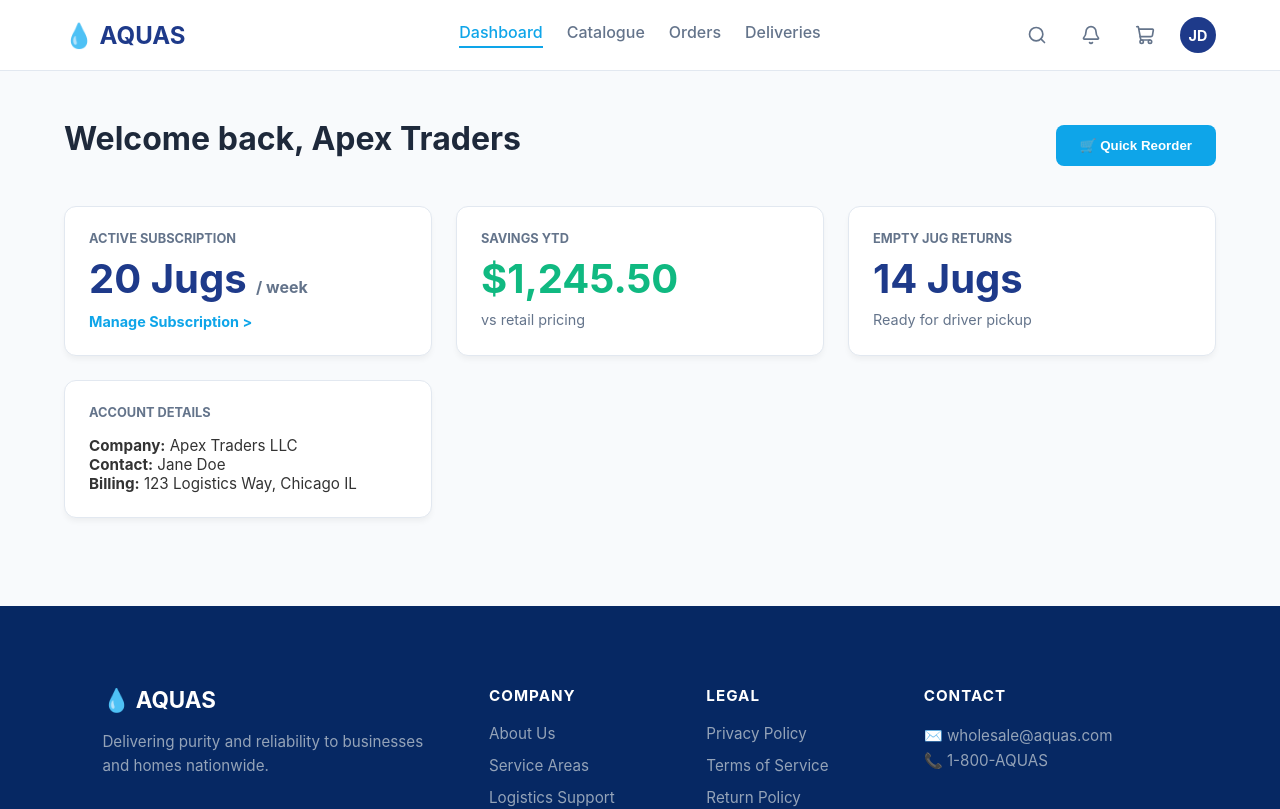
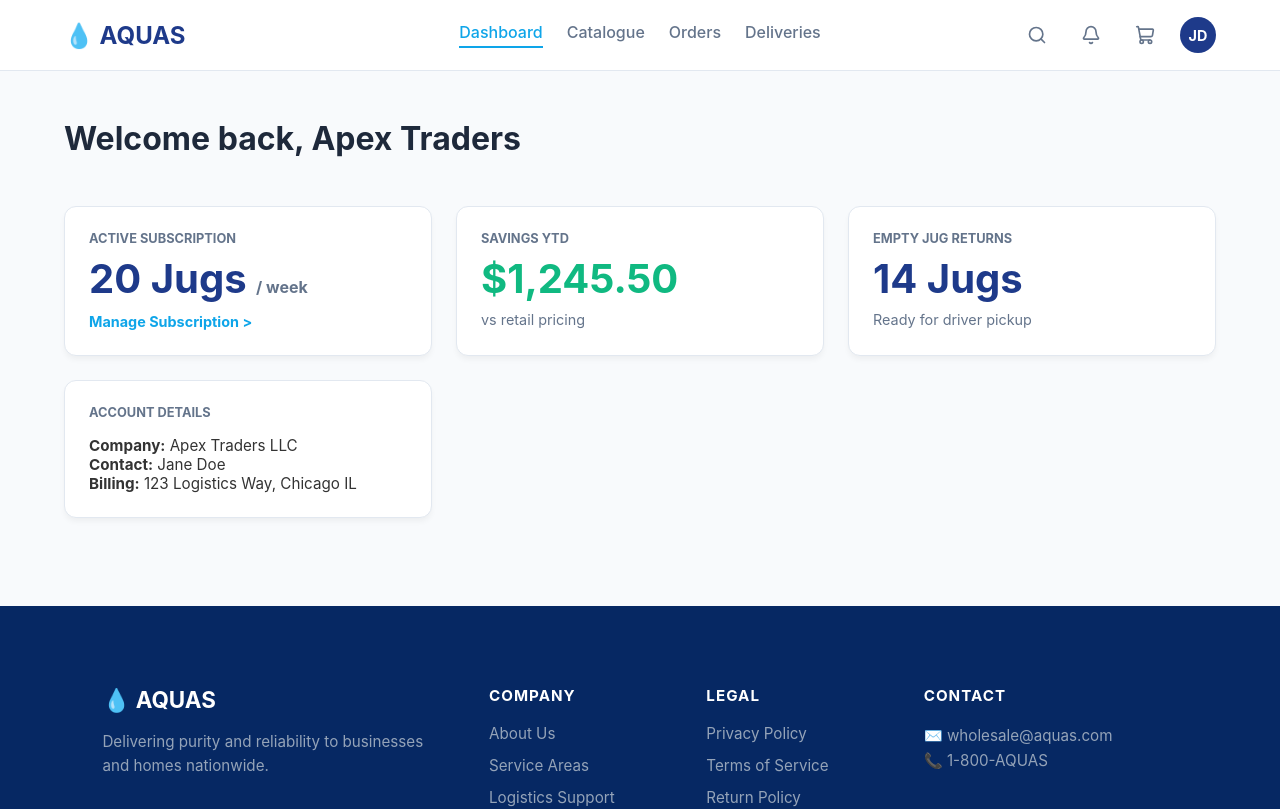
Before and after one commit to sebastian-vishwa/aquas--distribute-app, a React app in the folder frontend/: page /portal in a window 1280 px wide. Shown: the top 809 px of the page. Built offline with nearby package versions, Linux system fonts and the light colour scheme; the HTML template or start-up script is replaced by a standard one.

Commit message:
remove recorder

```diff
--- a/frontend/src/pages/reg_customer/dashboard_reg_cus.jsx
+++ b/frontend/src/pages/reg_customer/dashboard_reg_cus.jsx
@@ -7,7 +7,6 @@ export default function DashboardRegCus() {
         <div>
           <h1 className="portal-title">Welcome back, Apex Traders</h1>
         </div>
-        <button style={{ background: '#0EA5E9', color: 'white', padding: '0.8rem 1.5rem', border: 'none', borderRadius: '8px', fontWeight: 'bold', cursor: 'pointer' }}>🛒 Quick Reorder</button>
       </div>
 
       <div className="portal-grid">
```
